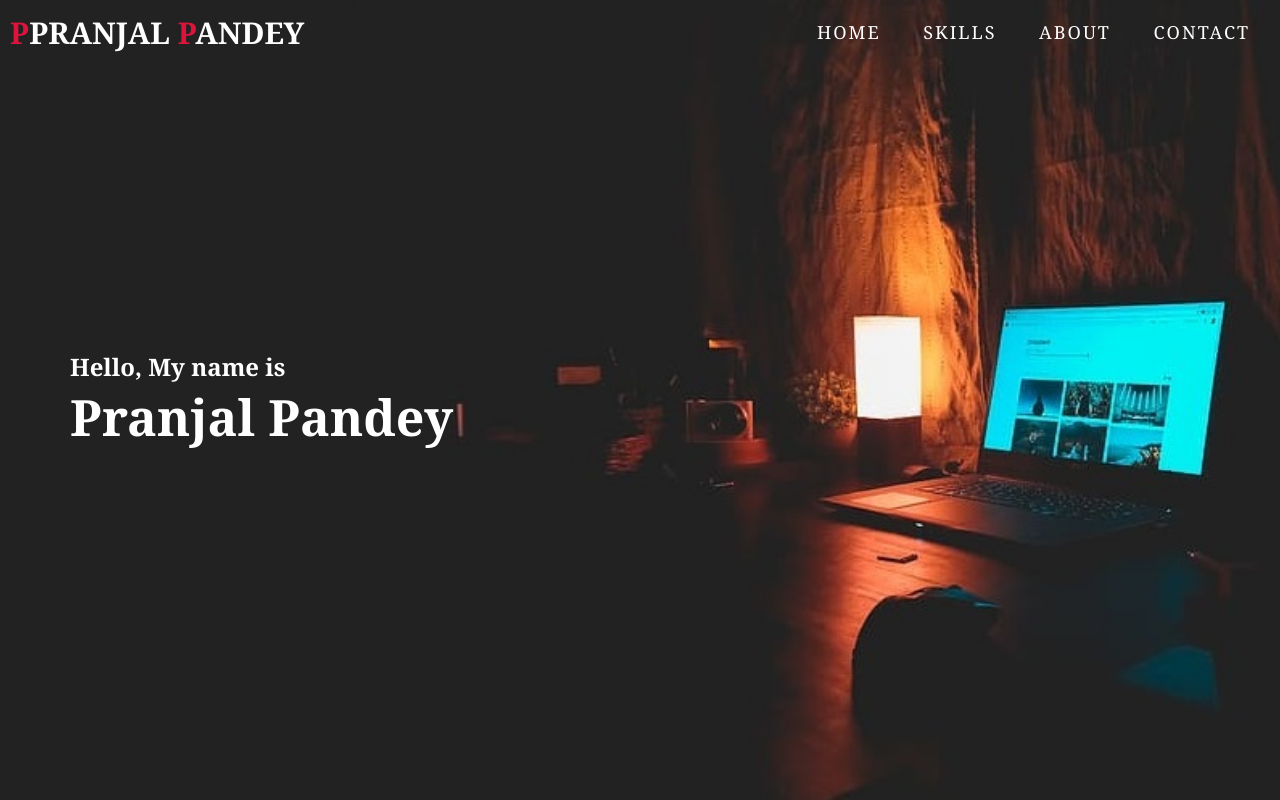
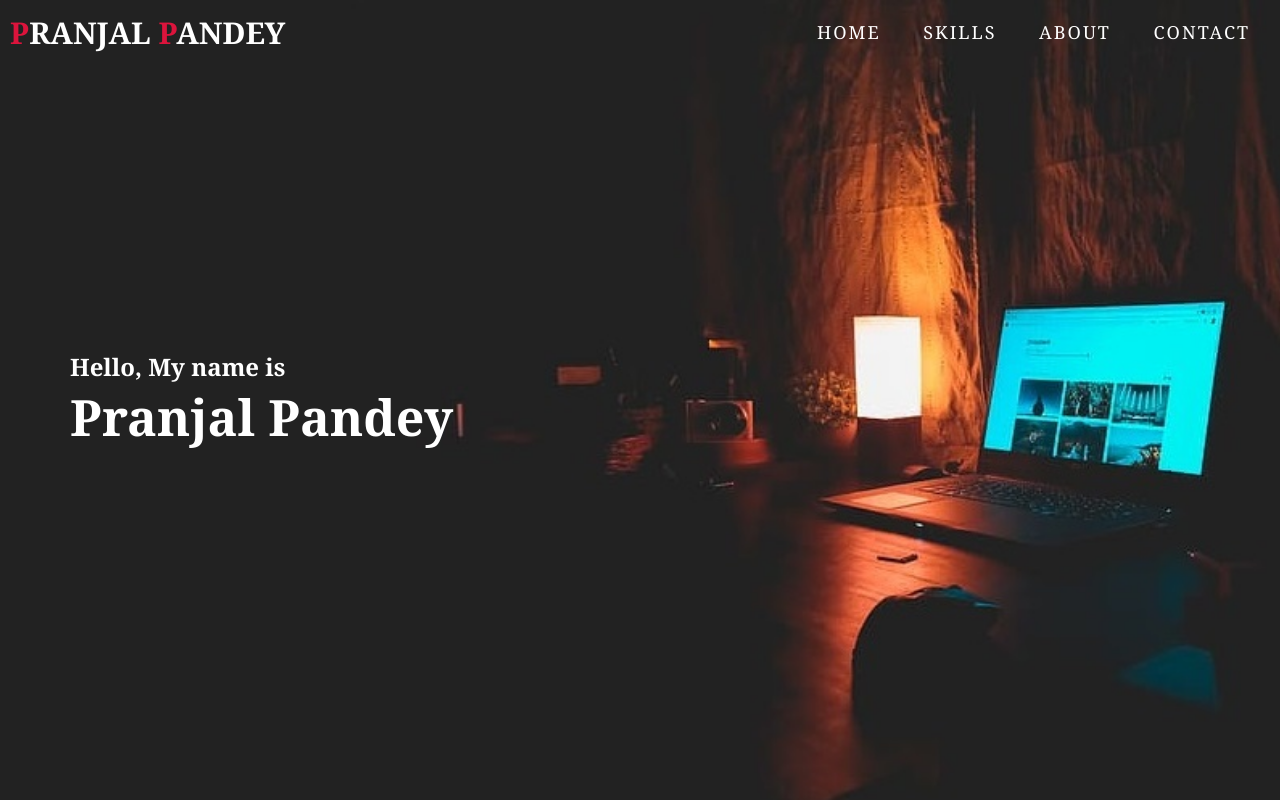
Before and after one commit to pranjal-pandey1/PranjalPortfolio, a plain HTML site: page index.html in a window 1280 px wide. Shown: the top 800 px of the page. Drawn offline with Linux system fonts and the light colour scheme.

Commit message:
Update index.html

```diff
--- a/index.html
+++ b/index.html
@@ -14,7 +14,7 @@
             <div class="nav-bar">
                 <div class="brand">
                     <a href="#hero">
-                        <h1><span>P</span>Pranjal <span>P</span>andey</h1>
+                        <h1><span>P</span>ranjal <span>P</span>andey</h1>
                     </a>
                 </div>
                 <div class="nav-list">
```
